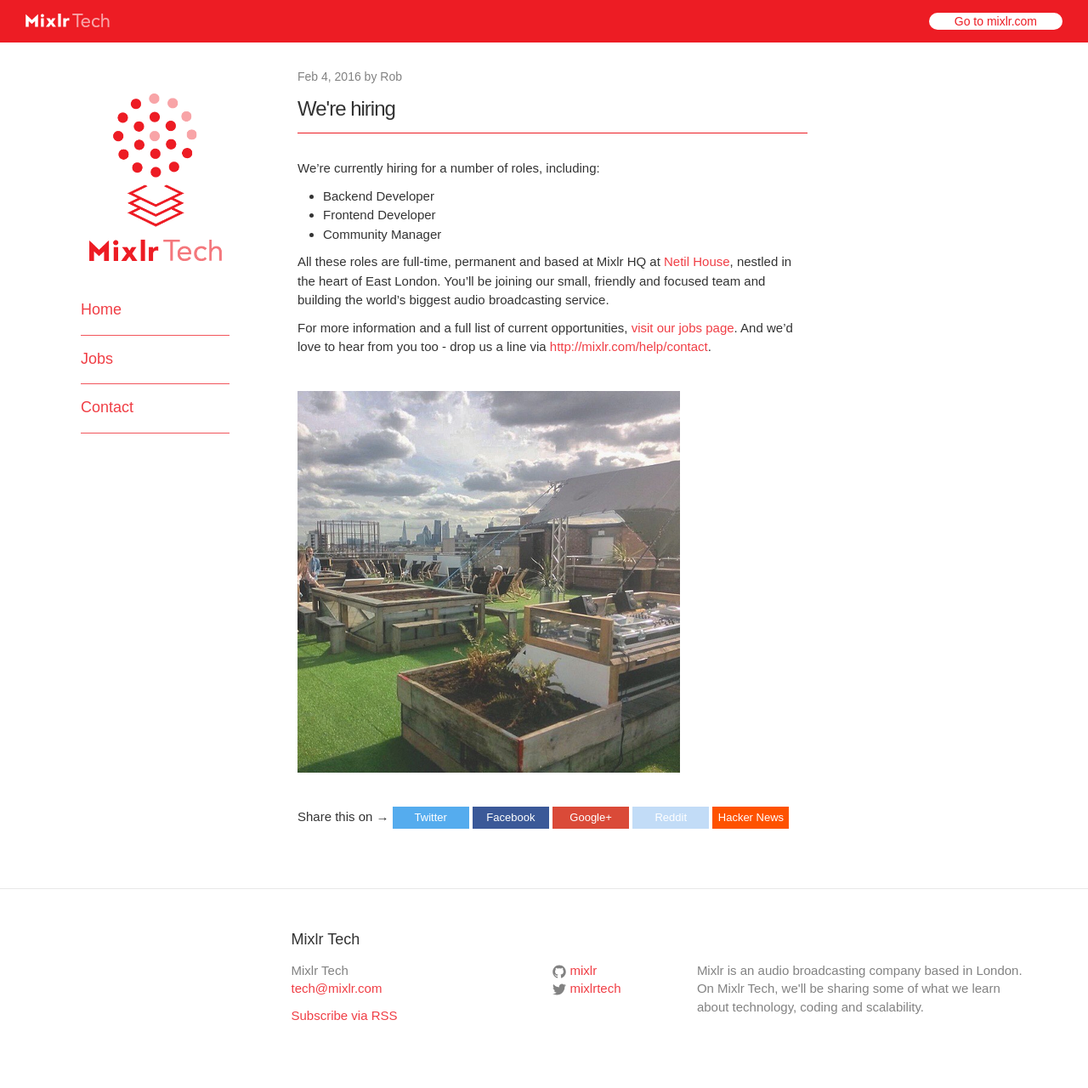
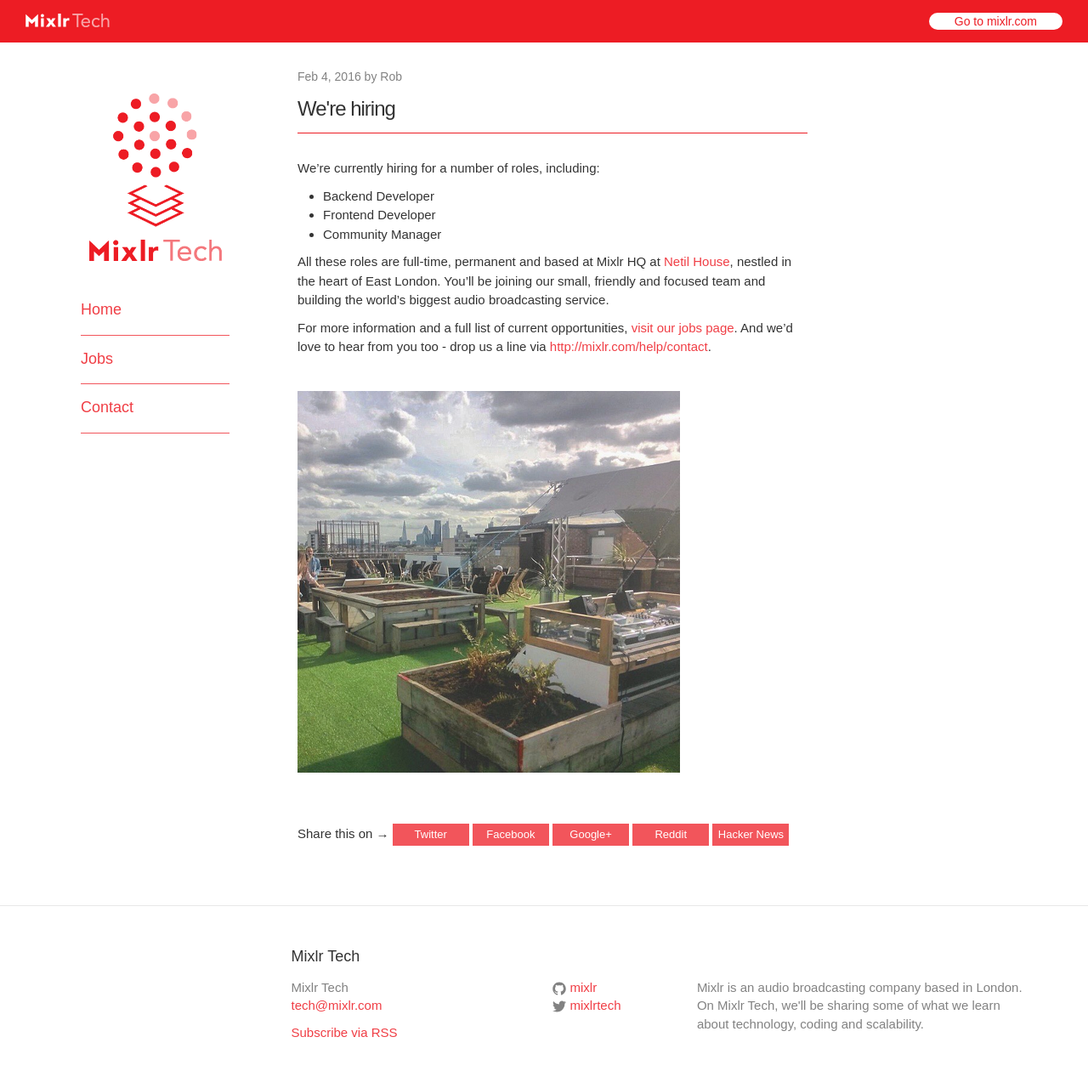
Before and after one commit to mixlr/mixlr.github.io, a Jekyll site: the page built from _posts/2016-02-02-were-hiring.md, in a window 1280 px wide. Shown: the whole page at 85% size. Built offline with Jekyll 4.4.1, drawn with Linux system fonts in a browser that asks for light colours; some web fonts are replaced; comment, search, counter and statistics services are not loaded.

Commit message:
Sharing tweaks

```diff
--- a/css/application.scss
+++ b/css/application.scss
@@ -269,6 +269,8 @@
 // sharing
 
 .share {
+  margin-top:30px;
+
   a, a:active, a:visited {
     padding: 2px 0px;
     border: 0;
@@ -279,25 +281,10 @@
     font-family:$font_stack_medium;
     color:white;
     font-size:13px;
+    background:$red_75;
 
-    &.facebook {
-      background:#3B5998;
-    }
-
-    &.twitter {
-      background:#55acee;
-    }
-
-    &.gplus {
-      background:#da4a38;
-    }
-
-    &.hn {
-      background:#fe5200;
-    }
-
-    &.reddit {
-      background:#c2dcf7;
+    &:hover {
+      background:$red;
     }
   }
 }
```
